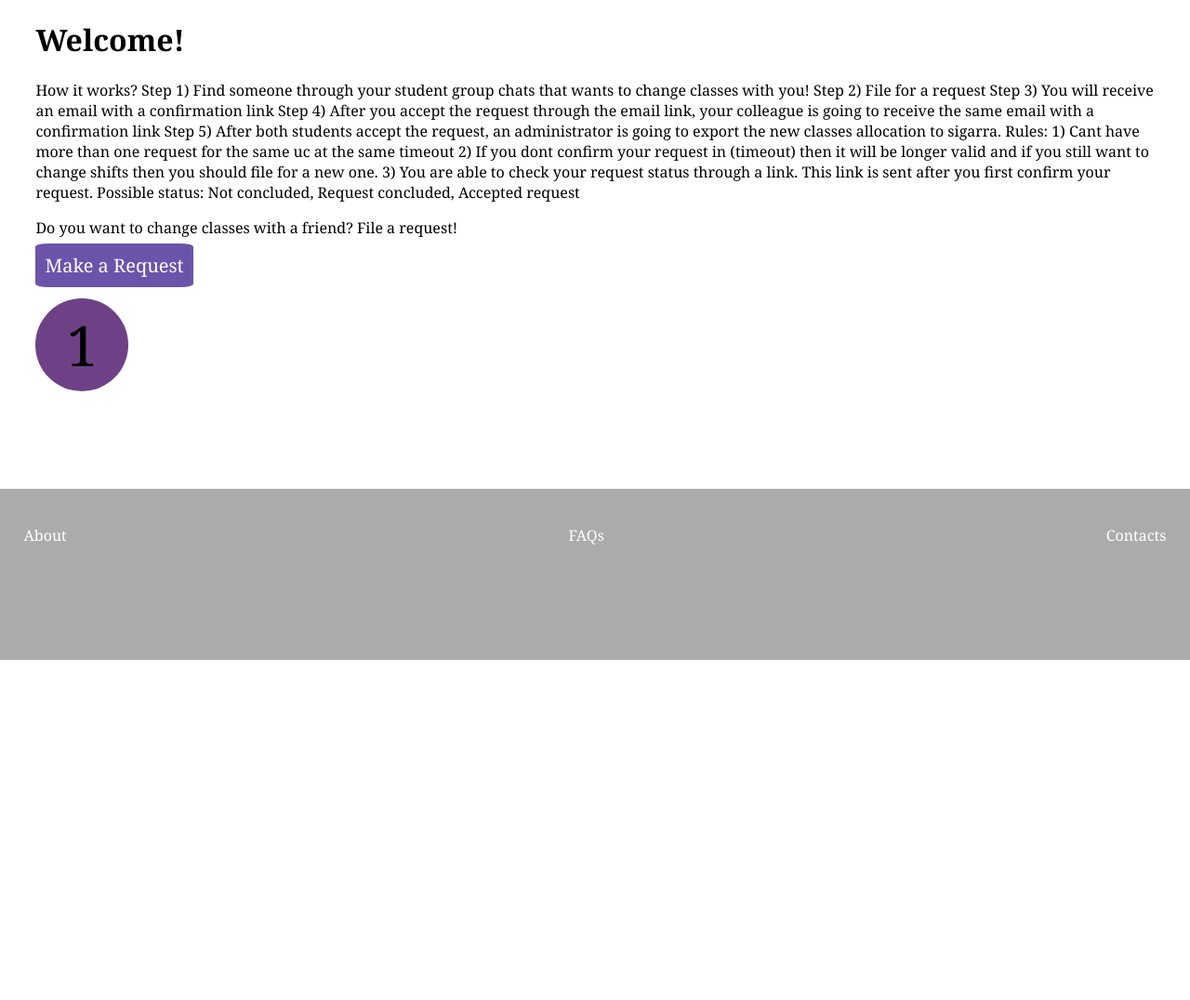
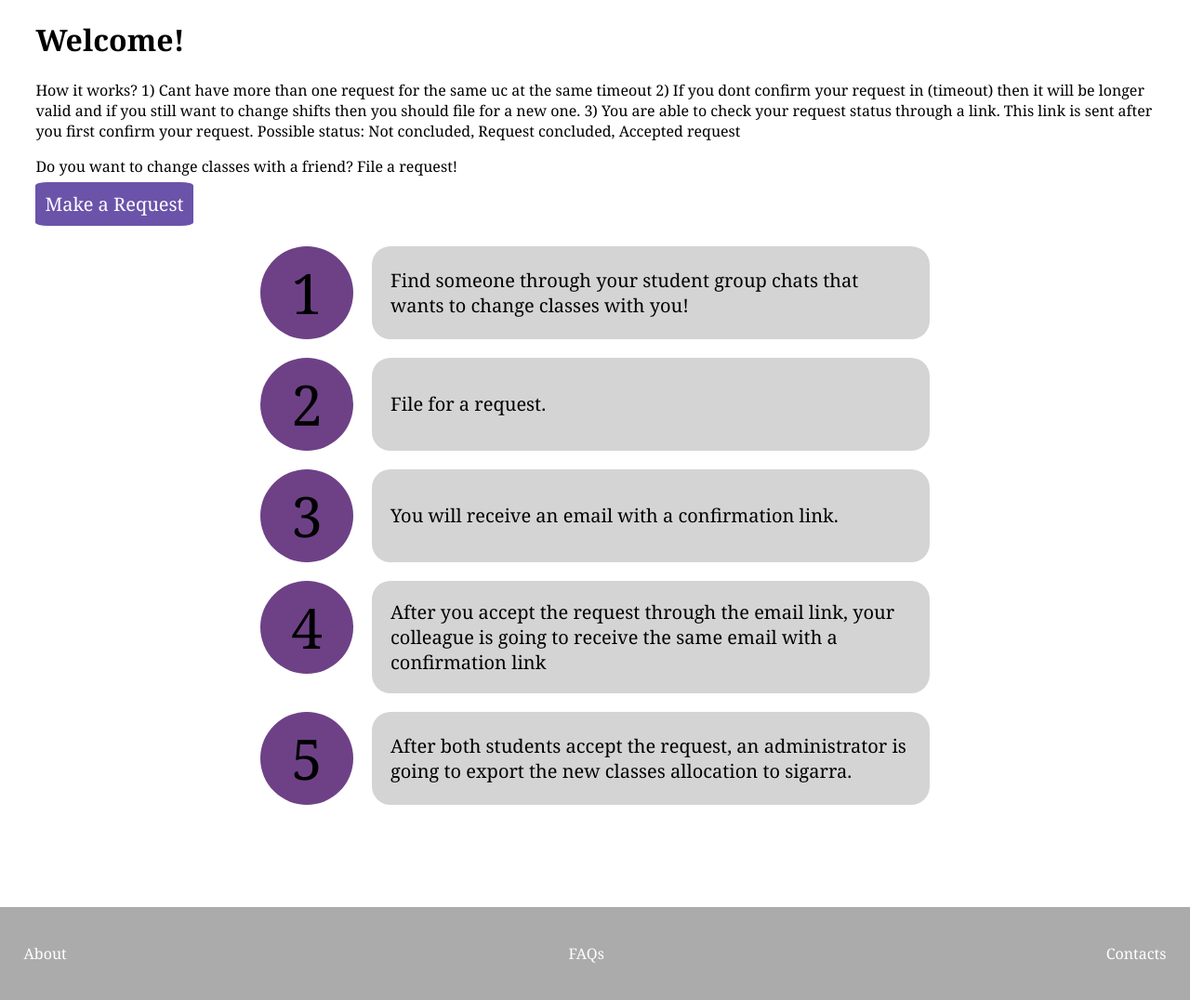
Before and after one commit to luisaraujo25/Swapping, a Django app: page / in a window 1280 px wide. Shown: the part 90-1166 px from the top of the page at 93% size. Before the commit the page ends 800 px from the top, so only its background shows below. Run offline with Django 4.2, Linux system fonts and the light colour scheme.

Commit message:
frontend home page

```diff
--- a/src/app/static/style.css
+++ b/src/app/static/style.css
@@ -107,6 +107,18 @@ a:hover{
   margin: 2%;
 }
 
+.steps{
+  display: flex;
+  flex-direction: column;
+}
+
+.steps .step-number{
+  display: flex;
+  flex-direction: row;
+  justify-content: center;
+  margin: 10px;
+}
+
 .steps .circle{
   border-radius: 50%;
   height: 100px;
@@ -125,3 +137,22 @@ a:hover{
   transform: translate(-50%, -50%);
   font-size: 60px;
 }
+
+.steps .rectangle{
+  min-height: 85px;
+  width: 600px;
+  background-color: rgb(212, 212, 212);
+  margin-left: 20px;
+  border-radius: 20px;
+  word-break:normal;
+  align-items: center;
+  display: flex;
+  align-items: center; /* align vertical */
+}
+
+.steps .rectangle .rectangle-text{
+  margin-top: auto;
+  margin-bottom: auto;
+  font-size: 20px;
+  padding: 20px;
+}
--- a/src/app/templates/home.html
+++ b/src/app/templates/home.html
@@ -3,17 +3,11 @@
 {% block title %}Home{% endblock %}
 
 {% block content %}
+
 <div>
     <h1>Welcome!</h1>
 
     How it works?
-    Step 1) Find someone through your student group chats that wants to change classes with you!
-    Step 2) File for a request
-    Step 3) You will receive an email with a confirmation link
-    Step 4) After you accept the request through the email link, your colleague is going to receive the same email with a confirmation link
-    Step 5) After both students accept the request, an administrator is going to export the new classes allocation to sigarra.
-
-    Rules:
     1) Cant have more than one request for the same uc at the same timeout
     2) If you dont confirm your request in (timeout) then it will be longer valid and if you still want to change shifts then you should file for a new one.
     3) You are able to check your request status through a link. This link is sent after you first confirm your request.
@@ -27,9 +21,65 @@
     <br>
     <br>
     <div class="steps">
-        <div class="circle">
-            <div class="circle-text">
-                1
+        <div class="step-number">
+            <div class="circle">
+                <div class="circle-text">
+                    1
+                </div>
+            </div>
+            <div class="rectangle">
+                <div class="rectangle-text">
+                    Find someone through your student group chats that wants to change classes with you!
+
+                </div>
+            </div>
+        </div>
+        <div class="step-number">
+            <div class="circle">
+                <div class="circle-text">
+                    2
+                </div>
+            </div>
+            <div class="rectangle">
+                <div class="rectangle-text">
+                    File for a request.
+                </div>
+            </div>
+        </div>
+        <div class="step-number">
+            <div class="circle">
+                <div class="circle-text">
+                    3
+                </div>
+            </div>
+            <div class="rectangle">
+                <div class="rectangle-text">
+                    You will receive an email with a confirmation link.
+                </div>
+            </div>
+        </div>
+        <div class="step-number">
+            <div class="circle">
+                <div class="circle-text">
+                    4
+                </div>
+            </div>
+            <div class="rectangle">
+                <div class="rectangle-text">
+                    After you accept the request through the email link, your colleague is going to receive the same email with a confirmation link
+                </div>
+            </div>
+        </div>
+        <div class="step-number">
+            <div class="circle">
+                <div class="circle-text">
+                    5
+                </div>
+            </div>
+            <div class="rectangle">
+                <div class="rectangle-text">
+                    After both students accept the request, an administrator is going to export the new classes allocation to sigarra.
+                </div>
             </div>
         </div>
     </div>
```
